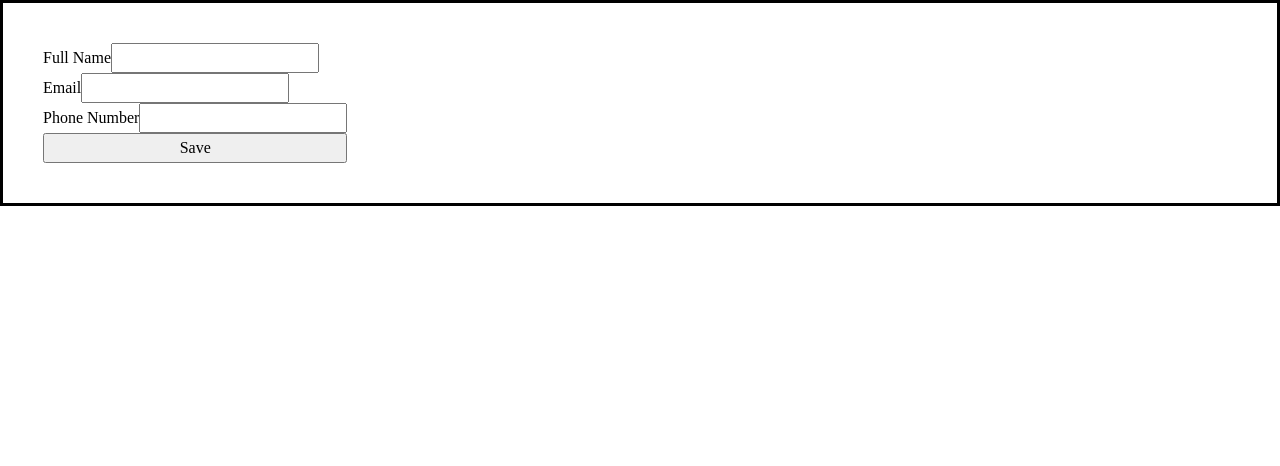
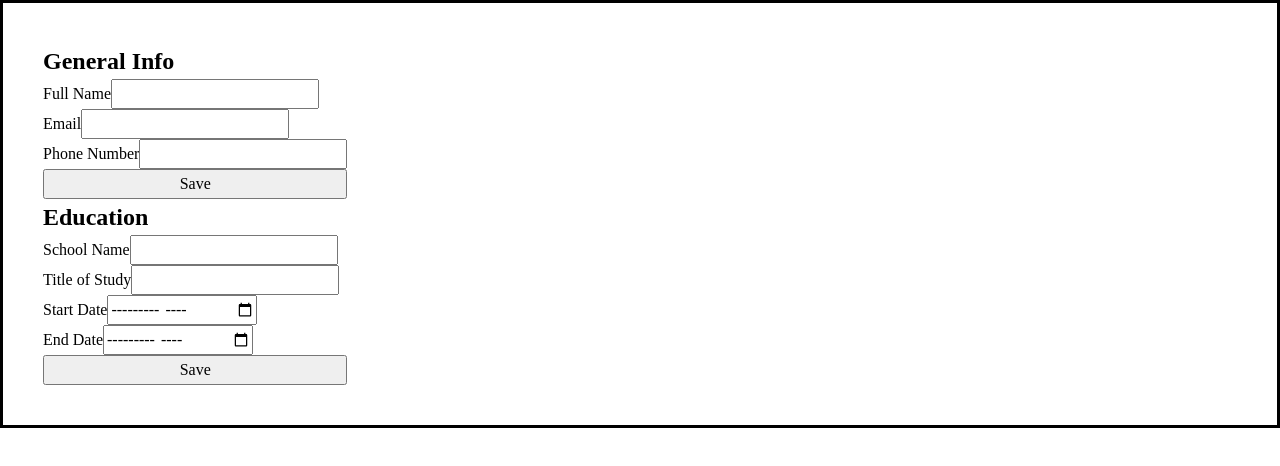
Before and after one commit to silvqrrow/cv-app, a React (Vite) app: page / in a window 1280 px wide. Shown: the top 466 px of the page. Built offline with nearby package versions, Linux system fonts and the light colour scheme.

Commit message:
Add education form section

```diff
--- a/src/App.jsx
+++ b/src/App.jsx
@@ -1,18 +1,23 @@
 import { useState } from "react";
 import Render from "./components/render";
 import GeneralInfo from "./components/general-info";
+import EducationInfo from "./components/education-info";
 import "./styles/index.css";
 
 function App() {
   const [generalInfo, setGeneralInfo] = useState({});
+  const [educationInfo, setEducationInfo] = useState({});
 
   return (
     <div className="main-container">
       <div>
+        <h2>General Info</h2>
         <GeneralInfo onSubmitInfo={setGeneralInfo} />
+        <h2>Education</h2>
+        <EducationInfo onSubmitInfo={setEducationInfo} />
       </div>
       <div>
-        <Render generalInfo={generalInfo} />
+        <Render generalInfo={generalInfo} educationInfo={educationInfo} />
       </div>
     </div>
   );
--- a/src/components/education-info.jsx
+++ b/src/components/education-info.jsx
@@ -1,4 +1,91 @@
-export default function EducationInfo (){
-    return <>
+import { useState } from "react";
+
+export default function EducationInfo({ onSubmitInfo }) {
+  const [inputs, setInputs] = useState({
+    schoolName: "",
+    titleOfStudy: "",
+    startDate: "",
+    endDate: "",
+  });
+
+  const [editing, setEditing] = useState(true);
+
+  const handleChange = (e) => {
+    const name = e.target.name;
+    const value = e.target.value;
+    setInputs((values) => ({ ...values, [name]: value }));
+  };
+
+  const handleSubmit = (e) => {
+    console.log("SUBMIT");
+    e.preventDefault();
+    onSubmitInfo(inputs);
+    setEditing(false);
+  };
+
+  return (
+    <>
+      <form onSubmit={handleSubmit}>
+        <label htmlFor="schoolName">
+          School Name
+          <input
+            type="text"
+            id="schoolName"
+            name="schoolName"
+            value={inputs.schoolName}
+            onChange={handleChange}
+            disabled={!editing}
+          />
+        </label>
+        <label htmlFor="titleOfStudy">
+          Title of Study
+          <input
+            type="text"
+            id="titleOfStudy"
+            name="titleOfStudy"
+            value={inputs.titleOfStudy}
+            onChange={handleChange}
+            disabled={!editing}
+          />
+        </label>
+        <label htmlFor="startDate">
+          Start Date
+          <input
+            type="month"
+            id="startDate"
+            name="startDate"
+            value={inputs.startDate}
+            onChange={handleChange}
+            disabled={!editing}
+          />
+        </label>
+        <label htmlFor="endDate">
+          End Date
+          <input
+            type="month"
+            id="endDate"
+            name="endDate"
+            value={inputs.endDate}
+            onChange={handleChange}
+            disabled={!editing}
+          />
+        </label>
+        {editing ? (
+          <button key="submit" type="submit">
+            Save
+          </button>
+        ) : (
+          <button
+            key="edit"
+            type="button"
+            onClick={() => {
+              setEditing(true);
+            }}
+          >
+            Edit
+          </button>
+        )}
+      </form>
     </>
+  );
 }
--- a/src/components/general-info.jsx
+++ b/src/components/general-info.jsx
@@ -6,7 +6,7 @@ export default function GeneralInfo({ onSubmitInfo }) {
     phoneNumber: "",
   });
 
-  const [Editing, setEditing] = useState(true);
+  const [editing, setEditing] = useState(true);
 
   const handleChange = (e) => {
     const name = e.target.name;
@@ -32,7 +32,7 @@ export default function GeneralInfo({ onSubmitInfo }) {
             name="fullName"
             value={inputs.fullName}
             onChange={handleChange}
-            disabled={!Editing}
+            disabled={!editing}
           />
         </label>
         <label htmlFor="email">
@@ -43,7 +43,7 @@ export default function GeneralInfo({ onSubmitInfo }) {
             name="email"
             value={inputs.email}
             onChange={handleChange}
-            disabled={!Editing}
+            disabled={!editing}
           />
         </label>
         <label htmlFor="phoneNumber">
@@ -54,10 +54,10 @@ export default function GeneralInfo({ onSubmitInfo }) {
             name="phoneNumber"
             value={inputs.phoneNumber}
             onChange={handleChange}
-            disabled={!Editing}
+            disabled={!editing}
           />
         </label>
-        {Editing ? (
+        {editing ? (
           <button key="submit" type="submit">
             Save
           </button>
--- a/src/components/render.jsx
+++ b/src/components/render.jsx
@@ -1,4 +1,4 @@
-export default function Render({ generalInfo }) {
+export default function Render({ generalInfo, educationInfo }) {
   return (
     <div>
       <h1>{generalInfo.fullName}</h1>
@@ -6,6 +6,12 @@ export default function Render({ generalInfo }) {
         <div>{generalInfo.email}</div>
         <div>{generalInfo.phoneNumber}</div>
       </div>
+      <div className="education-info">
+        <div>{educationInfo.schoolName}</div>
+        <div>{educationInfo.titleOfStudy}</div>
+        <div>{educationInfo.startDate}</div>
+        <div>{educationInfo.endDate}</div>
+      </div>
     </div>
   );
 }
```
